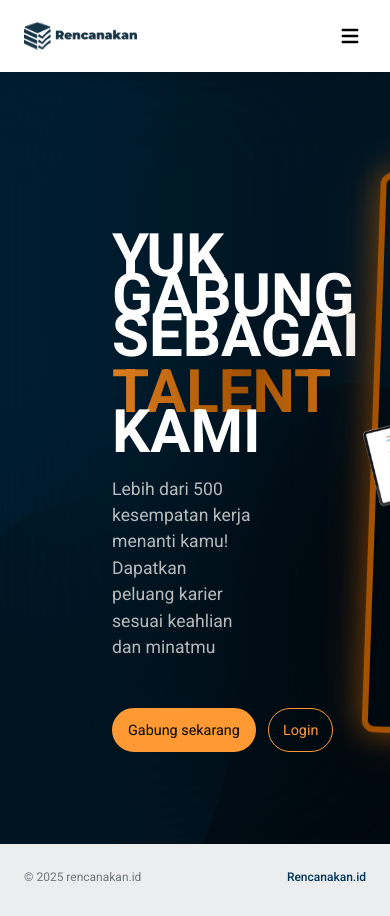
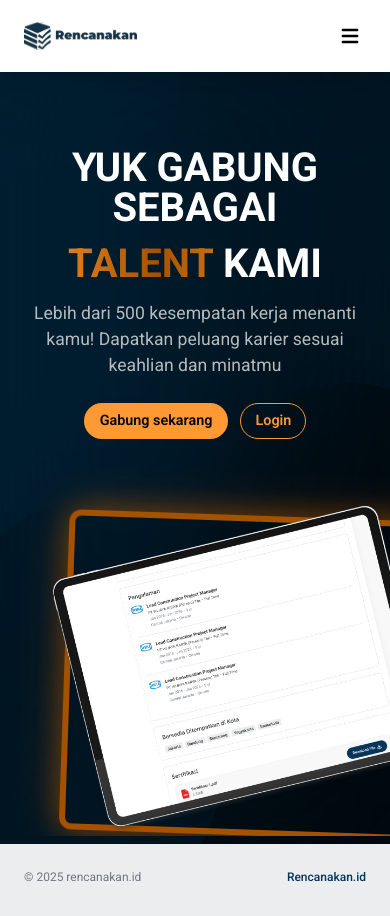
Before and after one commit to Rencanakan-id/rencanakan-talent_pool-frontend, a React (Vite) app: page / in a window 390 px wide. Built offline with nearby package versions, Linux system fonts and the light colour scheme.

Commit message:
style: add responsive

```diff
--- a/jest.config.ts
+++ b/jest.config.ts
@@ -12,7 +12,6 @@ const config: Config = {
   coverageDirectory: 'coverage', // Direktori hasil laporan
   collectCoverageFrom: ['src/**/*.{ts,tsx}'], // File yang ingin diukur coverage-nya
   coverageReporters: ['json', 'lcov', 'text', 'clover'], // Format laporan coverage
-
 };
 
 export default config;
--- a/src/components/ui/button.tsx
+++ b/src/components/ui/button.tsx
@@ -64,7 +64,7 @@ export const Button = React.forwardRef<HTMLButtonElement, ButtonProps>(
             {icon}
           </span>
         )}
-          {children}
+        {children}
         {icon && iconPosition === 'end' && (
           <span className="inline-flex h-3 w-3 items-center justify-center sm:h-4 sm:w-4">
             {icon}
--- a/src/modules/LandingPageModule/index.tsx
+++ b/src/modules/LandingPageModule/index.tsx
@@ -1,33 +1,59 @@
-import { Button, Typography } from "@/components";
+import { Button, Typography } from '@/components';
 
 export const LandingPageModule: React.FC = () => {
   return (
-    <div data-testid="main-container" className="flex pl-28 h-[calc(100vh-80px)] gap-10 overflow-hidden">
-      <div className="flex overflow-hidden absolute slay items-center justify-center">
+    <div
+      data-testid="main-container"
+      className="flex h-[calc(100vh-80px)] gap-10 overflow-hidden max-md:flex-col max-md:px-4 md:pl-14 lg:pl-28"
+    >
+      <div className="slay absolute flex items-center justify-center overflow-hidden">
         <div></div>
         <div></div>
         <div></div>
         <div></div>
       </div>
 
-      <div data-testid="text-container" className="flex z-10 pt-20 flex-col justify-center w-1/2">
-        <Typography variant="d1" className="!text-6xl text-rencanakan-pure-white font-bold">YUK GABUNG SEBAGAI</Typography>
-        <Typography variant="d1" className="!text-6xl text-rencanakan-pure-white font-bold mt-4"><span className="animate-graident-text">TALENT</span> KAMI</Typography>
+      <div
+        data-testid="text-container"
+        className="z-10 flex h-full flex-col justify-center pt-14 max-md:px-3 max-md:text-center lg:w-1/2 lg:pt-20"
+      >
+        <Typography variant="d1" className="text-rencanakan-pure-white font-bold xl:!text-6xl">
+          YUK GABUNG SEBAGAI
+        </Typography>
+        <Typography variant="d1" className="text-rencanakan-pure-white mt-4 font-bold xl:!text-6xl">
+          <span className="animate-graident-text">TALENT</span> KAMI
+        </Typography>
 
-        <Typography variant="p1" className="text-rencanakan-base-gray/85 mt-6">Lebih dari 500 kesempatan kerja menanti kamu! Dapatkan peluang karier sesuai keahlian dan minatmu</Typography>
+        <Typography variant="p1" className="text-rencanakan-base-gray/85 mt-4 lg:mt-6">
+          Lebih dari 500 kesempatan kerja menanti kamu! Dapatkan peluang karier sesuai keahlian dan
+          minatmu
+        </Typography>
 
-        <div className="flex mt-12 gap-3 relative">
-          <Button variant="secondary" className="!h-11"><Typography variant="p2" className="text-gray-950">Gabung sekarang</Typography></Button>
-          <Button variant="secondary-outline" className="!h-11"><Typography variant="p2">Login</Typography></Button>
+        <div className="relative mt-6 flex gap-3 font-semibold max-md:justify-center lg:mt-12">
+          <Button variant="secondary" className="lg:!h-11">
+            <Typography variant="p2" className="text-gray-950">
+              Gabung sekarang
+            </Typography>
+          </Button>
+          <Button variant="secondary-outline" className="lg:!h-11">
+            <Typography variant="p2">Login</Typography>
+          </Button>
         </div>
       </div>
 
-      <div data-testid="image-container" className="z-10 w-1/2 flex items-center relative">
-        <img src="/landingPage/hero.png" alt="Hero" className="animate-float-vertical scale-120 -mb-10 ml-20 z-10" />
+      <div
+        data-testid="image-container"
+        className="relative z-10 flex items-center justify-start lg:w-1/2 max-sm:pt-8"
+      >
+        <img
+          src="/landingPage/hero.png"
+          alt="Hero"
+          className="animate-float-vertical z-10 lg:-mb-10 ml-12 scale-110 md:scale-115 lg:scale-120"
+        />
 
         <div
           data-testid="animated-border"
-          className="border-6 rotate-[2deg] border-rencanakan-premium-gold-400 absolute rounded-xl ml-20 w-[800px] h-[560px] -mb-6 will-change-transform animate-glow"
+          className="border-rencanakan-premium-gold-400 animate-glow absolute ml-12 h-[320px] sm:h-[500px] lg:h-[500px] xl:h-[560px] w-[800px] rotate-[2deg] rounded-xl border-6 will-change-transform lg:-mb-6 lg:ml-20"
         />
       </div>
     </div>
```
Also changed, not shown: src/index.css (+24 -30 lines), src/modules/index.ts (line endings or trailing spaces), 2 other files (tests, documents, lock files or other folders).
